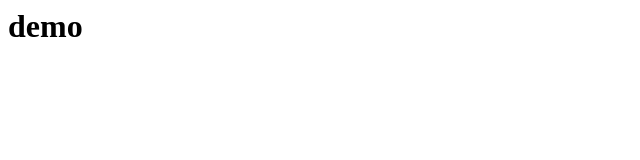
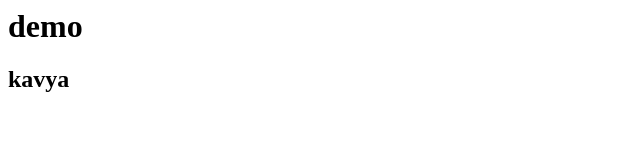
Before and after one commit to shaik264/simple-cicd-demo, a plain HTML site: page index.html in a window 1280 px wide. Shown: the full height of the page, 0-640 px from the left. Drawn offline with Linux system fonts and the light colour scheme.

Commit message:
Update index.html

```diff
--- a/index.html
+++ b/index.html
@@ -3,5 +3,7 @@
 </head>
 <body>
 <h1>demo</h1>
+  <h2>kavya</h2>
+
 </html>
 </body>
```
